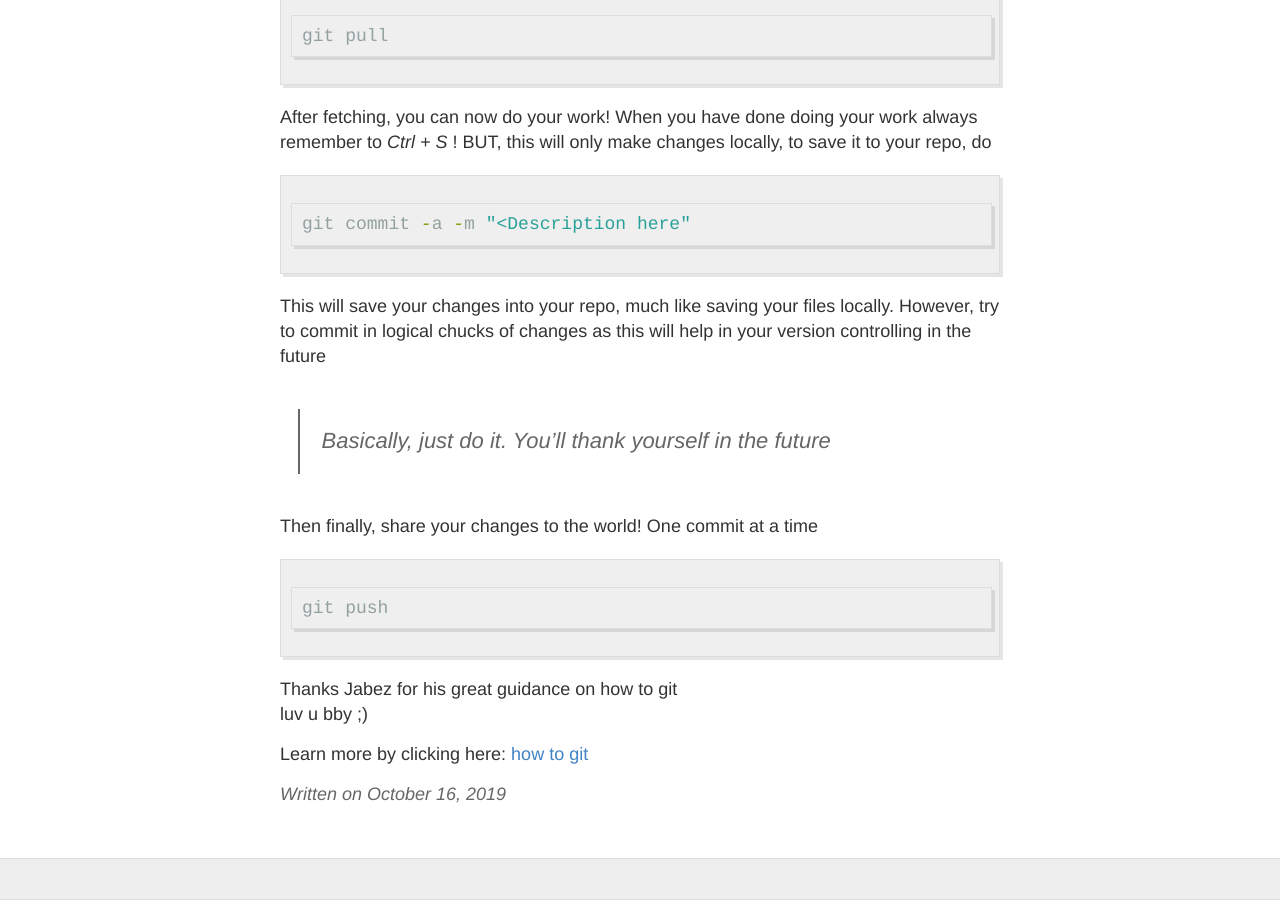
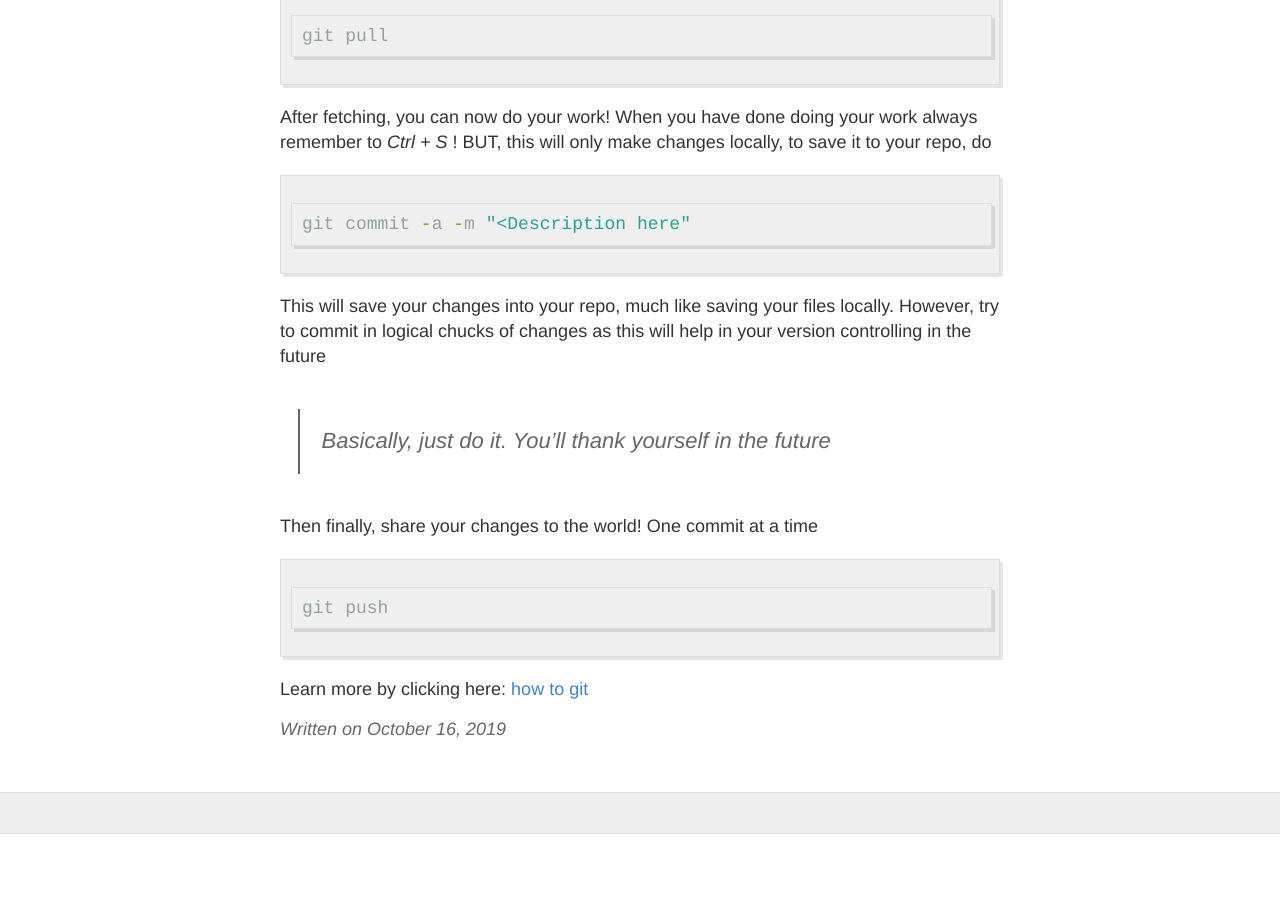
Before and after one commit to Jasperabez/TrackerBoi, a Jekyll site: the page built from _posts/2019-10-16-Hans.md, in a window 1280 px wide and 900 px high, scrolled down 2729 px. Built offline with Jekyll 4.4.1, drawn with Linux system fonts in a browser that asks for light colours; after the commit the page ends 3563 px from its top, so only the background shows below that.

Commit message:
Update 2019-10-16-Hans.md

````diff
--- a/_posts/2019-10-16-Hans.md
+++ b/_posts/2019-10-16-Hans.md
@@ -110,7 +110,4 @@ One commit at a time
 git push
 ```
 
-Thanks Jabez for his great guidance on how to git <br>
-luv u bby ;)
-
 Learn more by clicking here: [how to git](https://gist.github.com/adamloving/5690951)
````
